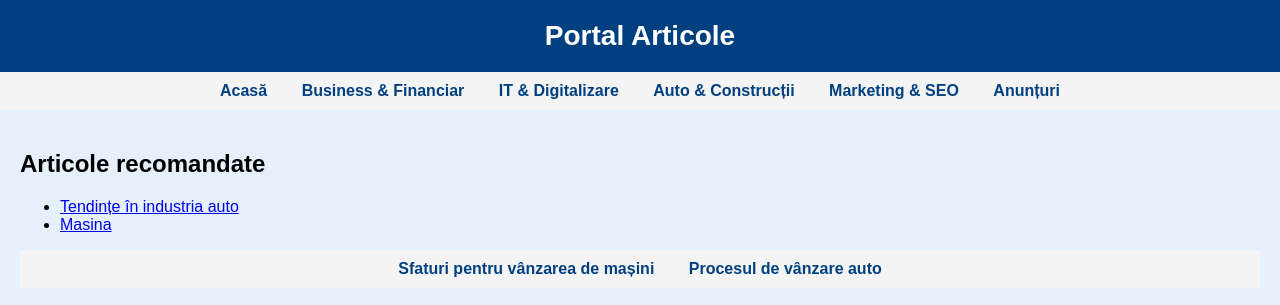
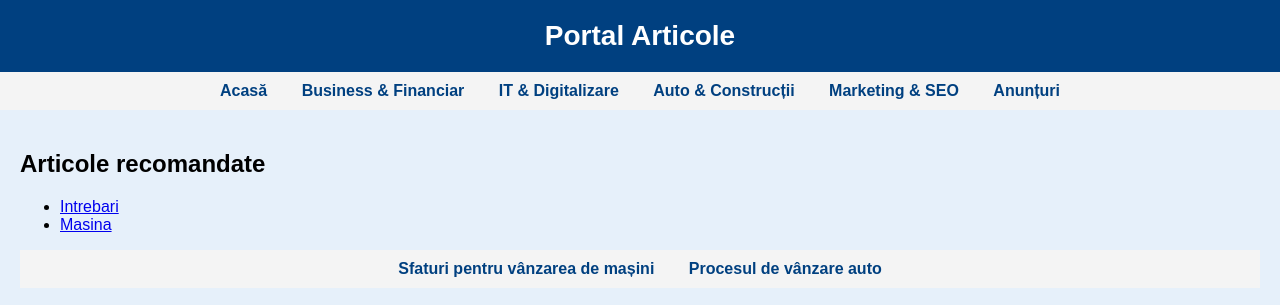
Before and after one commit to anunturipentrunoitoti/portal-articole, a plain HTML site: page auto.html in a window 1280 px wide. Shown: the top 305 px of the page. Drawn offline with Linux system fonts and the light colour scheme.

Commit message:
Update auto.html

```diff
--- a/auto.html
+++ b/auto.html
@@ -64,7 +64,7 @@ footer {
     <div class='content'>
         <h2>Articole recomandate</h2>
         <ul>
-            <li><a href='docs/Articol_1_Sfaturi_Vanzari_Auto.docx' target='_blank'>Tendințe în industria auto</a></li>
+            <li><a href='docs/Intrebari si Raspunsuri PNRR Digitalizare din iulie.pdf' target='_blank'>Intrebari</a></li>
             <li><a href='docs/articol_vanzari_auto_2.html' target='_blank'>Masina</a></li>
 
         </ul>
```
